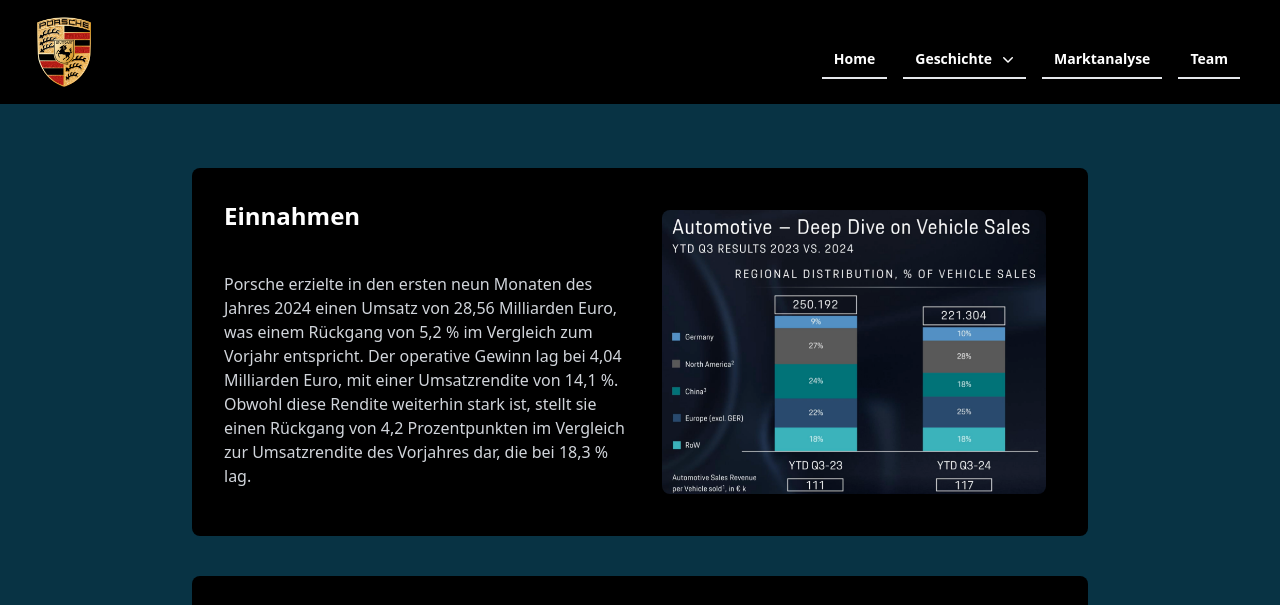
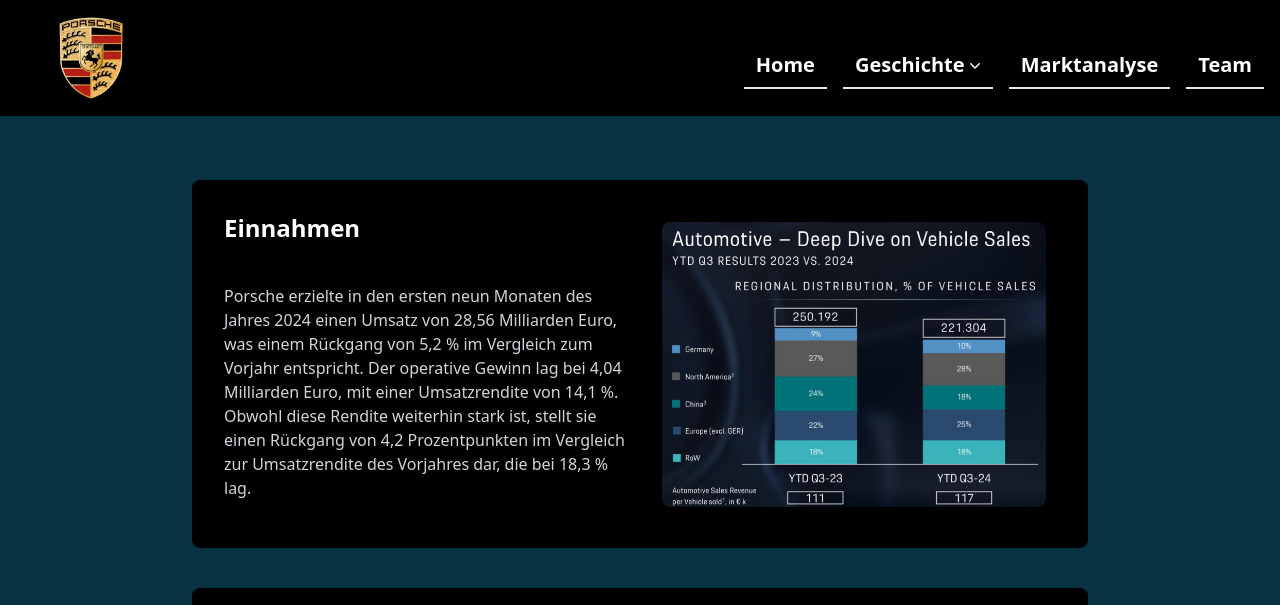
Before and after one commit to michi-mk-zh/PrWR-Porsche, a website: page marktanalyse.html in a window 1280 px wide. Shown: the top 605 px of the page. Drawn offline with nearby package versions, Linux system fonts and the light colour scheme.

Commit message:
fast fertig 3

```diff
--- a/marktanalyse.html
+++ b/marktanalyse.html
@@ -8,43 +8,34 @@
     <link rel="stylesheet" href="style.css">
 </head>
 <body>
-<header class="flex flex-col ">
-    <div class="flex justify-between py-4 pr-10 bg-black">
-        <a href="index.html" target="_blank" rel="noopener noreferrer">
-            <img class="responsive-logo" src="Porsche-Logo-3879986402.png" alt="Porsche Logo">
+<header class="flex flex-col bg-black">
+    <div class="flex flex-wrap justify-between items-center p-4">
+        <a href="index.html" class="flex-shrink-0">
+            <img class="responsive-logo w-32 sm:w-48" src="Porsche-Logo-3879986402.png" alt="Porsche Logo">
         </a>
 
-        <div class="mt-4 flex items-center space-x-4">
-
-            <a href="index.html" class="text-white text-sm font-semibold border-b-2  px-3 py-2  ">Home</a>
+        <nav class="mt-4 flex  flex-wrap items-center space-x-4 text-sm">
+            <a href="index.html" class="sm:text-3xl lg:text-xl text-white font-semibold border-b-2 px-3 py-2">Home</a>
 
             <div class="relative inline-block text-left">
-                <div>
-                    <button type="button" class=" inline-flex w-full justify-center gap-x-1.5  bg-black  px-3 py-2 text-sm font-semibold text-white border-b-2" id="menu-button-1" aria-expanded="false" aria-haspopup="true">
-                        Geschichte
-                        <svg class="-mr-1 size-5 text-white" viewBox="0 0 20 20" fill="currentColor" aria-hidden="true">
-                            <path fill-rule="evenodd" d="M5.22 8.22a.75.75 0 0 1 1.06 0L10 11.94l3.72-3.72a.75.75 0 1 1 1.06 1.06l-4.25 4.25a.75.75 0 0 1-1.06 0L5.22 9.28a.75.75 0 0 1 0-1.06Z" clip-rule="evenodd" />
-                        </svg>
-                    </button>
-                </div>
-                <div class="absolute right-0 z-10 mt-2 w-56 origin-top-right rounded-md bg-white shadow-lg ring-1 ring-black/5 focus:outline-none hidden" id="menu-1" role="menu" aria-orientation="vertical" tabindex="-1">
-                    <div class="py-1">
-                        <a href="geschichte_porsche.html" class="block px-4 py-2 text-sm text-gray-700" role="menuitem" id="menu-item-1-1">Ferdinand Porsche</a>
-                        <a href="geschichte_porsche_auto.html" class="block px-4 py-2 text-sm text-gray-700" role="menuitem" id="menu-item-1-2">Porsche</a>
-                    </div>
+                <button type="button" class="sm:text-3xl lg:text-xl inline-flex items-center bg-black px-3 py-2 text-sm font-semibold text-white border-b-2" id="menu-button-1">
+                    Geschichte
+                    <svg class="-mr-1 w-5 h-5 text-white" viewBox="0 0 20 20" fill="currentColor" aria-hidden="true">
+                        <path fill-rule="evenodd" d="M5.22 8.22a.75.75 0 0 1 1.06 0L10 11.94l3.72-3.72a.75.75 0 1 1 1.06 1.06l-4.25 4.25a.75.75 0 0 1-1.06 0L5.22 9.28a.75.75 0 0 1 0-1.06Z" clip-rule="evenodd" />
+                    </svg>
+                </button>
+                <div class="absolute right-0 mt-2 w-40 origin-top-right bg-white shadow-lg rounded-md hidden" id="menu-1" role="menu">
+                    <a href="geschichte_porsche.html" class="block px-4 py-2 text-gray-700 hover:bg-gray-100">Ferdinand Porsche</a>
+                    <a href="geschichte_porsche_auto.html" class="block px-4 py-2 text-gray-700 hover:bg-gray-100">Porsche</a>
                 </div>
             </div>
 
-            <!-- Marktanalyse Button -->
-            <a href="marktanalyse.html" class="text-white text-sm font-semibold border-b-2 px-3 py-2 ">Marktanalyse</a>
+            <a href="marktanalyse.html" class="sm:text-3xl lg:text-xl text-white font-semibold border-b-2 px-3 py-2">Marktanalyse</a>
+            <a href="team.html" class="sm:text-3xl lg:text-xl text-white font-semibold border-b-2 px-3 py-2">Team</a>
+        </nav>
+    </div>
+</header>
 
-            <!-- Team Button -->
-            <a href="team.html" class="text-white text-sm font-semibold border-b-2 px-3 py-2 ">Team</a>
-        </div>
-    </div>
-
-
-</header>
 <main class="bg-cyan-950 min-h-screen pt-16 pb-16 text-white">
 
     <div id="div" class="bg-black p-8 rounded-lg max-w-4xl mx-auto flex flex-col md:flex-row gap-6 ">
--- a/tailwind.config.js
+++ b/tailwind.config.js
@@ -1,8 +1,12 @@
 /** @type {import('tailwindcss').Config} */
 module.exports = {
-  content: ["./index.html"],
+  content: ["./*.html"],
   theme: {
-    extend: {},
+    extend: {
+      screens : {
+        'sm': '240px',
+      }
+    },
   },
   plugins: [],
 }
```
Also changed, not shown: css/output.css.
